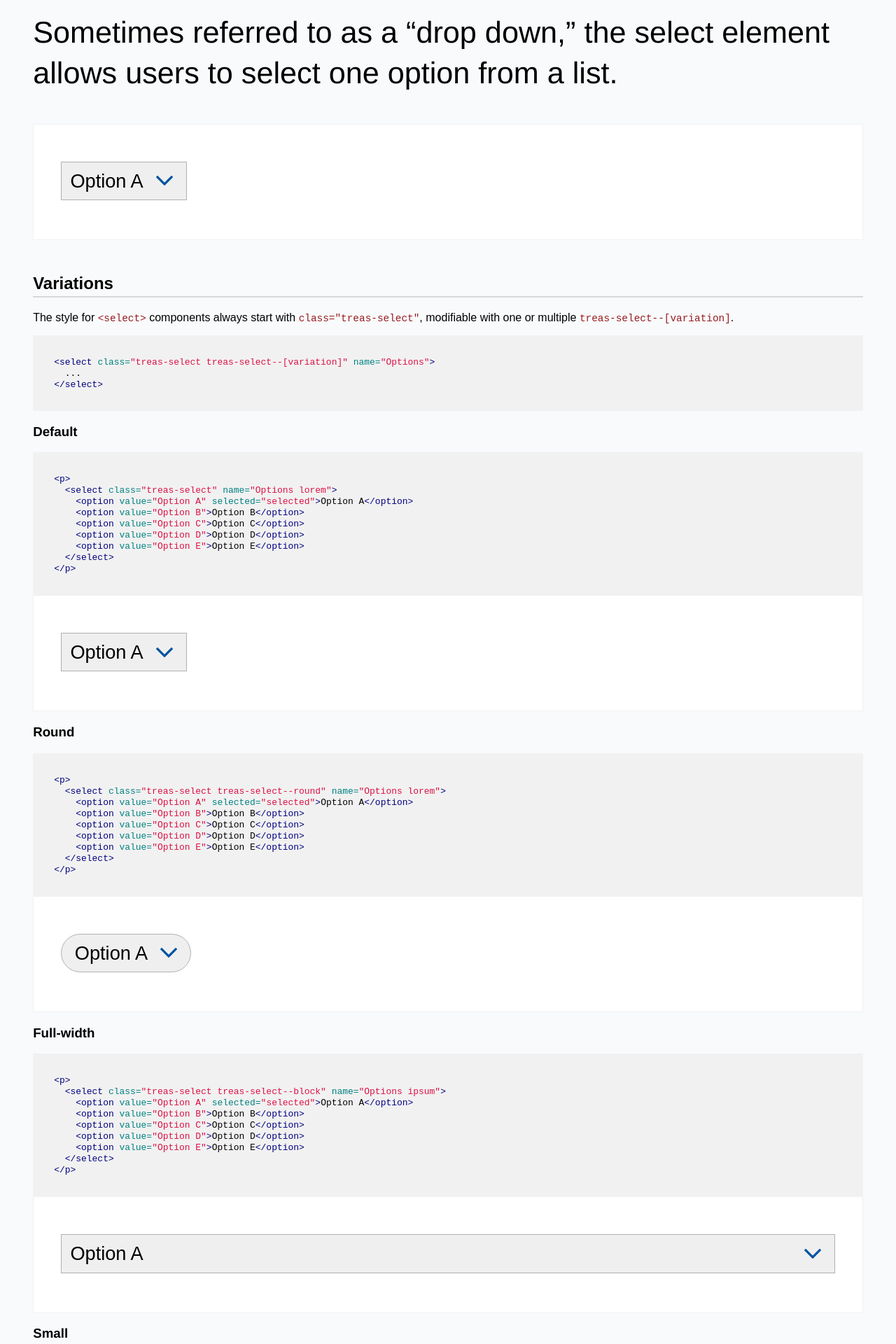
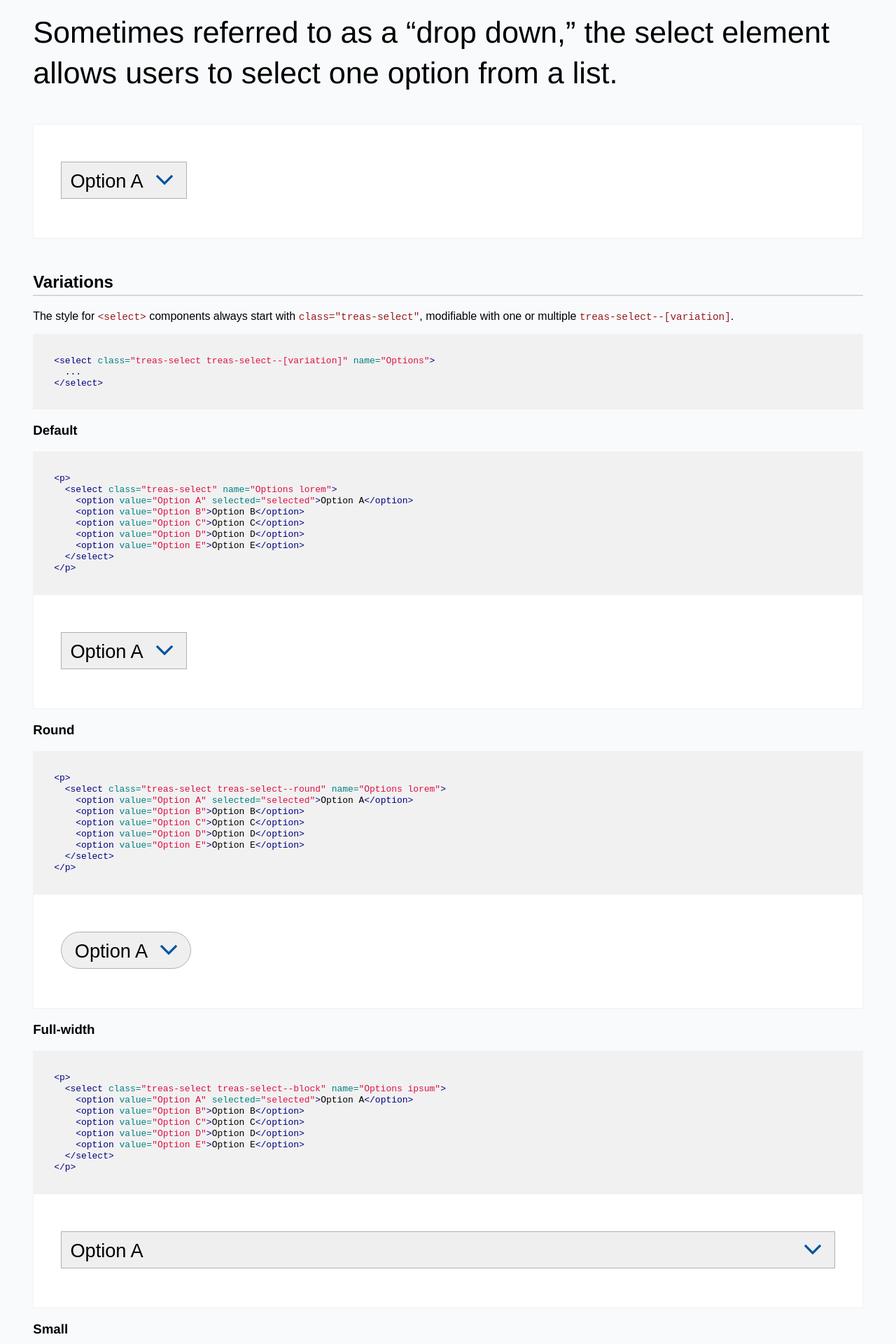
Before and after one commit to webb1750/treas-design-system, a Jekyll site: the page built from components/select/index.md, in a window 1280 px wide. Shown: the part 462-2382 px from the top of the page at 70% size. Built offline with Jekyll 4.4.1, drawn with Linux system fonts in a browser that asks for light colours.

Commit message:
font updates and form updates for servicenow

```diff
--- a/_sass/components/_form-elements.scss
+++ b/_sass/components/_form-elements.scss
@@ -297,7 +297,7 @@
     padding:
       ($form-padding - .2rem) // to achieve vertical alignment
       ($form-padding * 4.5) // to prevent text beneath arrow
-      ($form-padding - .1rem) // to achieve vertical alignment
+      ($form-padding - .2rem) // to achieve vertical alignment
       ($form-padding)
     ;
 
```
Also changed, not shown: 2 other files.
